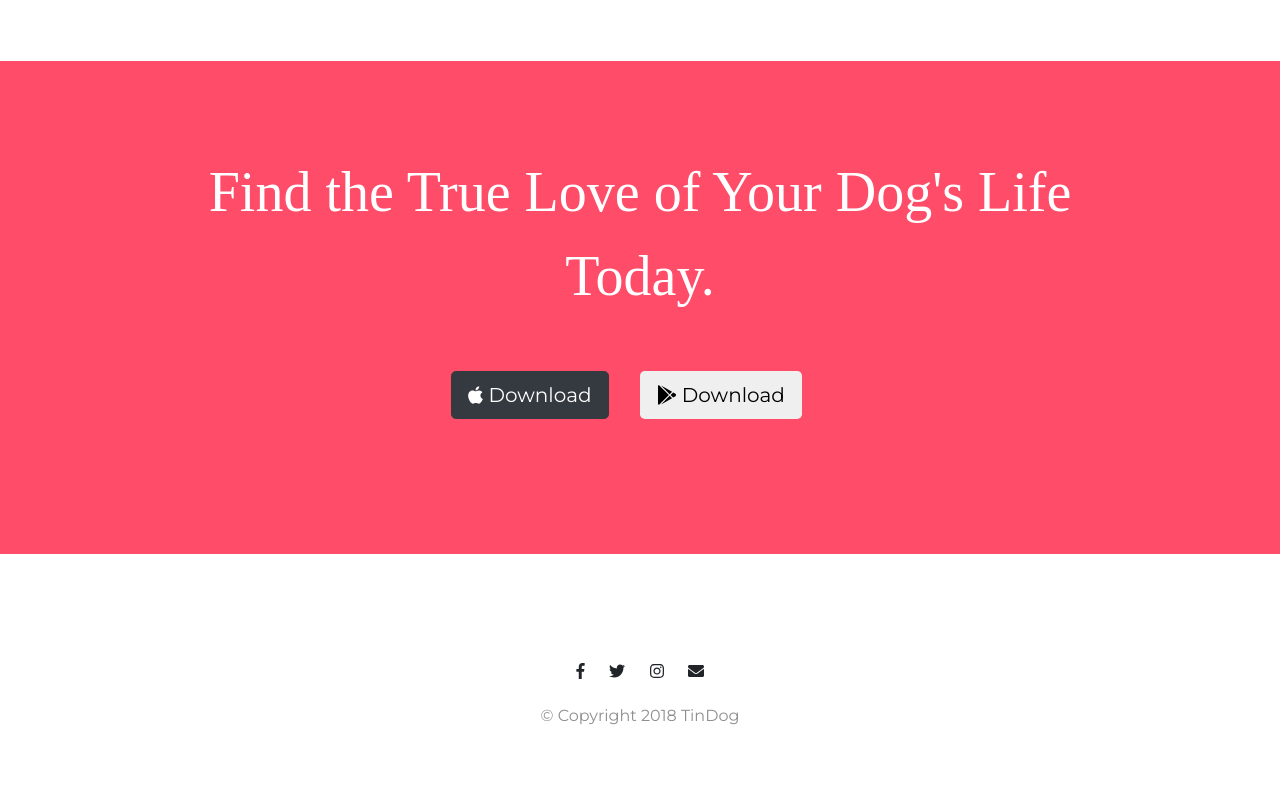
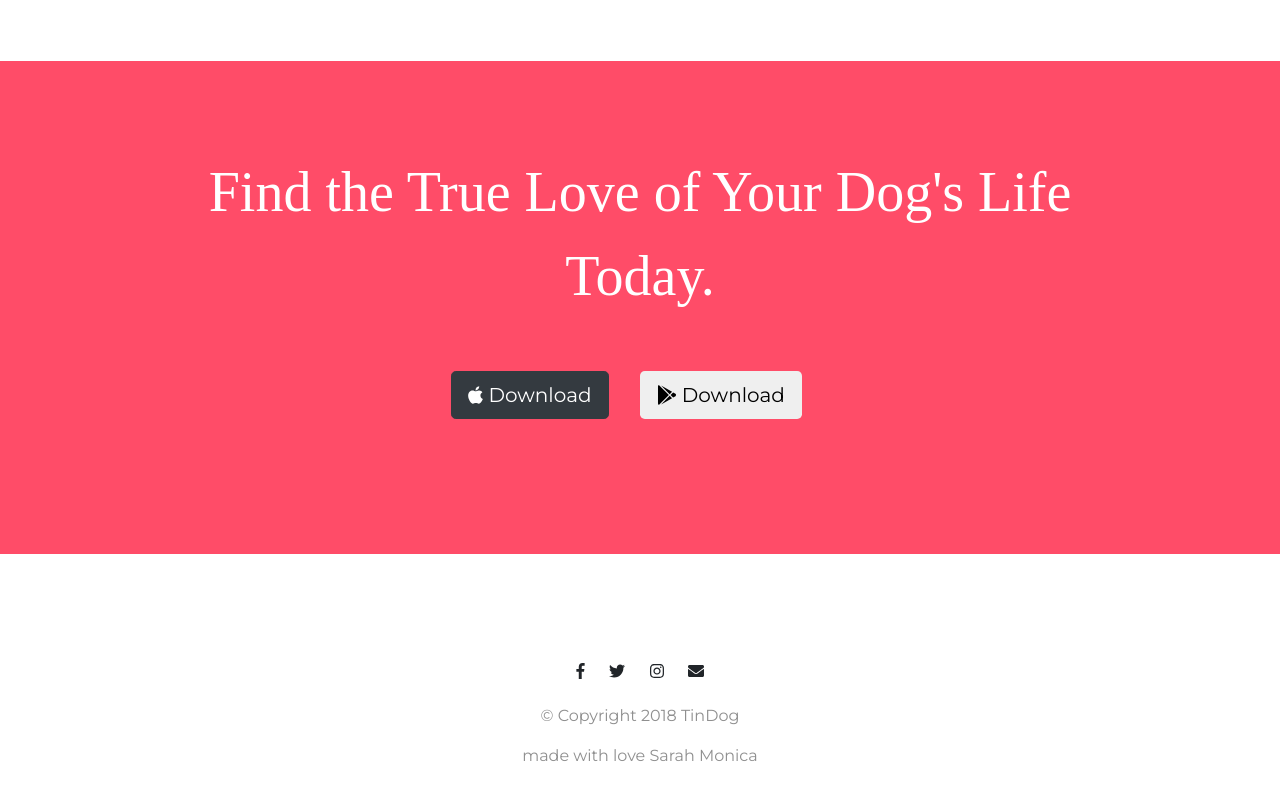
Before and after one commit to sarahmonicaa/site-tingdog, a plain HTML site: page index.html in a window 1280 px wide. Shown: the part 2437-3237 px from the top of the page. Drawn offline with nearby package versions, Linux system fonts and the light colour scheme.

Commit message:
my firste commit site

```diff
--- a/index.html
+++ b/index.html
@@ -231,6 +231,9 @@
       <i class="social-icon fab fa-instagram"></i>
       <i class="social-icon fas fa-envelope"></i>
       <p>© Copyright 2018 TinDog</p>
+      <p>
+        made with love Sarah Monica
+      </p>
     </div>
   </footer>
 
```
